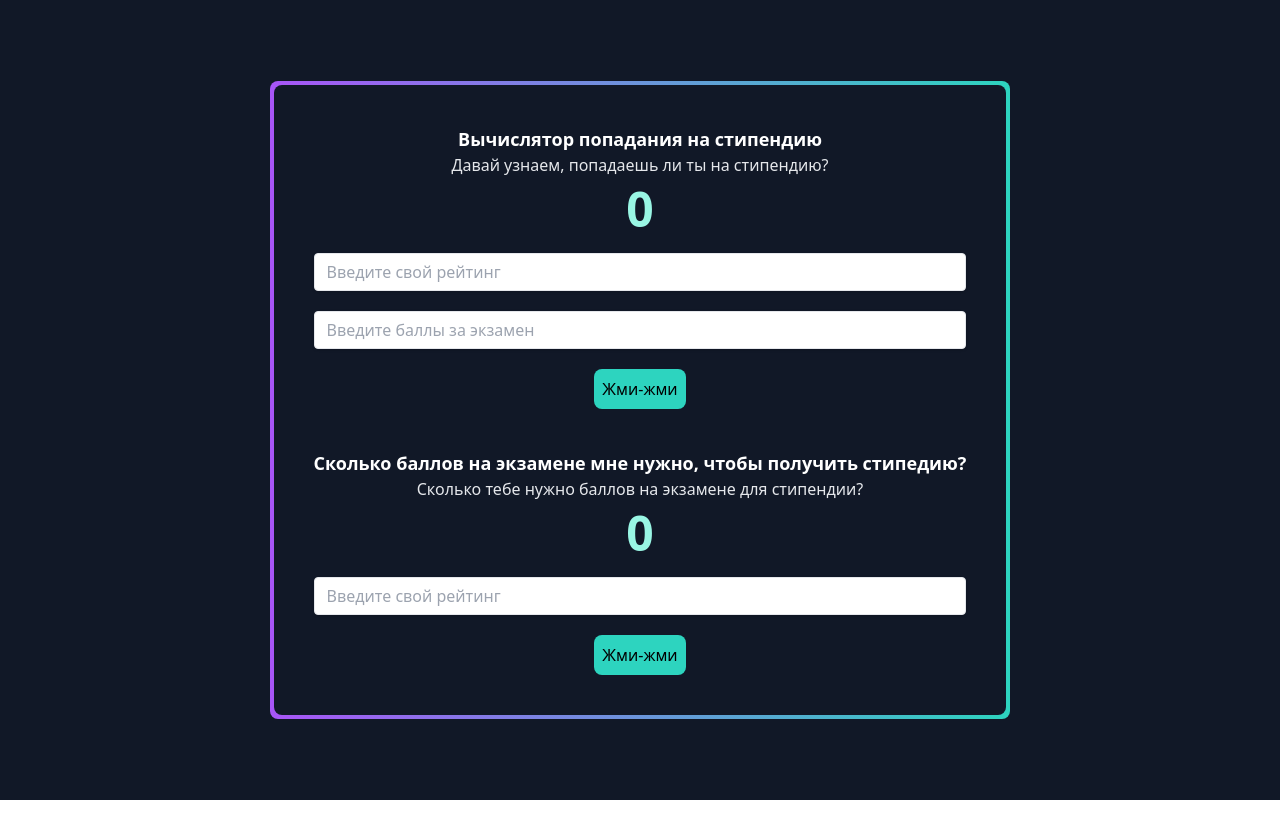
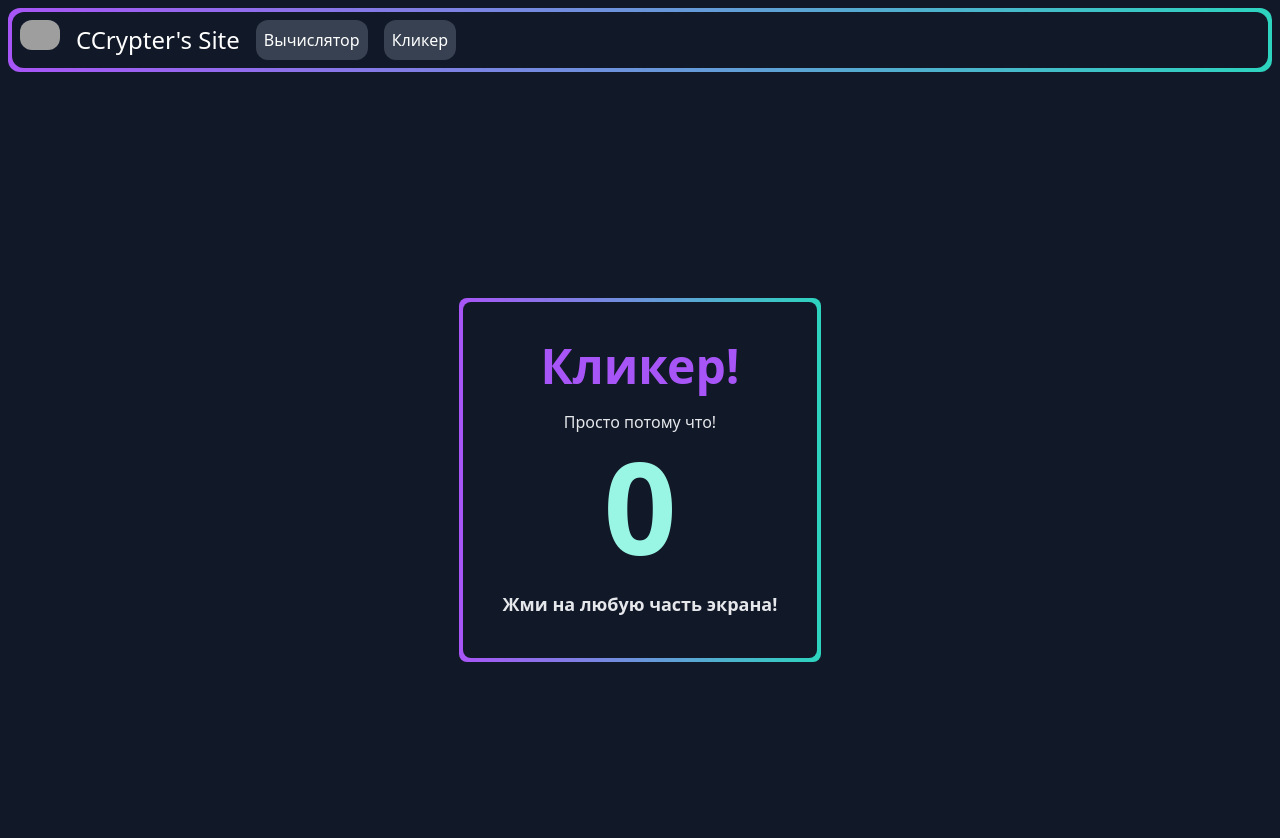
Before and after one commit to CCrypter/netlify, a Nuxt app: page /clicker in a window 1280 px wide. Shown: the top 838 px of the page. Before the commit the page ends 800 px from the top, so only its background shows below. Built offline with nearby package versions, Linux system fonts and the light colour scheme; grey boxes are pictures that could not be loaded.

Commit message:
build 2
Added too many features:
-Header
-Clicker page
-LogIn and LogOut pages(not working)

```diff
--- /dev/null
+++ b/layouts/default.vue
@@ -0,0 +1,22 @@
+<template>
+      <header class="">
+    <div class="bg-gray-900 w-full flex flex-row p-2 justify-center">
+        <div class = "bg-gradient-to-r from-purple-500 to-teal-400 justify-center rounded-xl p-1 w-full">
+            <div class = "bg-gray-900 justify-start flex flex-auto rounded-xl p-2">
+                <div class ="">
+                    <img src="assets/img/CCrypter.png" class ="w-10 rounded-xl">
+                </div>
+                <nav class = "text-white text-center flex items-center px-4 gap-4">
+
+                    <p class="my-auto text-2xl rounded-xl hover:bg-gradient-to-r from-purple-500 to-teal-400 hover:text-black">CCrypter's Site</p>
+                    <NuxtLink to = "/" class="my-auto p-2 rounded-xl bg-gray-700 hover:bg-gradient-to-r from-purple-500 to-teal-400 hover:text-black">Вычислятор</NuxtLink>
+                    <NuxtLink to = "/clicker" class="my-auto p-2 rounded-xl bg-gray-700 hover:bg-gradient-to-r from-purple-500 to-teal-400 hover:text-black">Кликер</NuxtLink>
+                </nav>
+            </div>
+        </div>
+    </div>
+  </header>
+    <div>
+        <slot/>
+    </div>
+</template>
--- /dev/null
+++ b/pages/LogIn.vue
@@ -0,0 +1,9 @@
+<template>
+  <div class="min-h-screen bg-gray-900 flex items-center justify-center">
+    <div class="bg-gradient-to-r from-purple-500 to-teal-400 p-1 rounded-lg">
+      <div class="bg-gray-900 rounded-lg p-10">
+        <h1 class="text-white text-lg font-bold text-center">LogIn</h1>
+      </div>
+    </div>
+  </div>
+  </template>
--- /dev/null
+++ b/pages/LogOut.vue
@@ -0,0 +1,9 @@
+<template>
+  <div class="min-h-screen bg-gray-900 flex items-center justify-center">
+    <div class="bg-gradient-to-r from-purple-500 to-teal-400 p-1 rounded-lg">
+      <div class="bg-gray-900 rounded-lg p-10">
+        <h1 class="text-white text-lg font-bold text-center">LogOut</h1>
+      </div>
+    </div>
+  </div>
+  </template>
--- /dev/null
+++ b/pages/clicker.vue
@@ -0,0 +1,31 @@
+<template>
+  <div class="min-h-screen bg-gray-900 flex items-center justify-center" @click = 'ClickerIncrease'>
+    <div class="bg-gradient-to-r from-purple-500 to-teal-400 p-1 rounded-lg">
+      <div class="bg-gray-900 rounded-lg p-10">
+        <h1 class="text-purple-500 text-5xl font-bold text-center mb-5 no-select">Кликер!</h1>
+        <p class="text-gray-200 text-center no-select">{{text1}}</p>
+        <p class="text-teal-200 text-9xl font-bold text-center mt-2 mb-5 no-select" >{{clickerScore}}</p>
+        <p class="text-gray-200 text-center text-lg font-bold no-select">Жми на любую часть экрана!</p>
+      </div>
+    </div>
+  </div>
+  </template>
+  <script setup lang = "ts">
+
+  import {ref} from 'vue';
+
+  const text1 = ref<string>('Просто потому что!')
+  const clickerScore = ref<number>(0);
+
+  const ClickerIncrease = ()=> {
+    clickerScore.value += 1
+  }
+</script>
+<style>
+.no-select {
+  user-select: none; /* Основное свойство */
+  -webkit-user-select: none; /* Для Safari */
+  -moz-user-select: none;    /* Для Firefox */
+  -ms-user-select: none;     /* Для Internet Explorer/Edge */
+}
+</style>
--- a/app.vue
+++ b/pages/index.vue
@@ -1,7 +1,7 @@
 <template>
   <div class="min-h-screen bg-gray-900 flex items-center justify-center">
-    <div class="bg-gradient-to-r from-purple-500 to-teal-400 p-1 rounded-lg">
-      <div class="bg-gray-900 rounded-lg p-10">
+    <div class="bg-gradient-to-r from-purple-500 to-teal-400 p-1 rounded-xl">
+      <div class="bg-gray-900 rounded-xl p-10">
         <h1 class="text-white text-lg font-bold text-center">Вычислятор попадания на стипендию</h1>
         <p class="text-gray-200 text-center">{{result}}</p>
         <p class="text-teal-200 text-5xl font-bold text-center mt-2 mb-5">{{score}}</p>
@@ -13,7 +13,7 @@
         <h1 class="text-white text-lg font-bold text-center mt-10">Сколько баллов на экзамене мне нужно, чтобы получить стипедию?</h1>
         <p class="text-gray-200 text-center">{{result1}}</p>
         <p class="text-teal-200 text-5xl font-bold text-center mt-2 mb-5">{{score1}}</p>
-        <input class="shadow appearance-none border rounded w-full py-2 px-3 mb-5 text-gray-700 leading-tight focus:outline-none focus:shadow-outline" min="0" max="100" v-model="rating1" type="number" @input="filterInput" placeholder="Введите свой рейтинг">
+        <input class="shadow appearance-none border rounded w-full py-2 px-3 mb-5 text-gray-700 leading-tight focus:outline-none focus:shadow-outline" required max="100" v-model="rating1" type="number" @input="filterInput" placeholder="Введите свой рейтинг">
         <div class ="flex items-center justify-center">
           <button class="rounded-lg bg-teal-400 flex items-center justify-center p-2" @click = 'scoresolver1'>Жми-жми</button>
         </div>
@@ -22,15 +22,16 @@
   </div>
   </template>
   <script setup lang = "ts">
+
     import {ref} from 'vue';
 
     const result = ref<string>('Давай узнаем, попадаешь ли ты на стипендию?')
     const result1 = ref<string>('Сколько тебе нужно баллов на экзамене для стипендии?')
     const score = ref<number>(0);
     const score1 = ref<number>(0);
-    let rating = ref<number>();
-    let rating1 = ref<number>();
-    let exam = ref<number>();
+    let rating = ref<number>(0);
+    let rating1 = ref<number>(0);
+    let exam = ref<number>(0);
 
     const scoresolver = ()=> {
       score.value = rating.value * 0.6 + exam.value * 0.4
@@ -53,6 +54,9 @@
 
     const scoresolver1 = ()=> {
       score1.value = (((6*rating1.value-10*70)/4)*-1)
+      if (score1.value < 50) {
+        score1.value = 50
+      }
       if (rating1.value < 50) {
         result1.value = "Тебя уже не спасти..."
       }
@@ -87,4 +91,4 @@
         rating1.value = 0
       }
   }
-  </script>
+</script>
--- /dev/null
+++ b/pages/test1.vue
@@ -0,0 +1,5 @@
+<template>
+  <div>
+    <p>Current Page ID: bruh</p>
+  </div>
+</template>
--- /dev/null
+++ b/pages/test2.vue
@@ -0,0 +1,30 @@
+<template>
+  <div id="LinkIndex">Это элемент с ID "LinkIndex"</div>
+  <button @click="addColorBgClass">Добавить класс "colorbg"</button>
+</template>
+
+<script setup lang="ts">
+import { onMounted } from 'vue';
+
+// Функция для добавления класса к элементу с ID "LinkIndex"
+const addColorBgClass = () => {
+  const element = document.getElementById('LinkIndex');
+  if (element) {
+    element.classList.add('colorbg');
+  }
+};
+
+// Если нужно, чтобы класс добавлялся автоматически при загрузке страницы
+onMounted(() => {
+  // addColorBgClass(); // Раскомментируйте, если нужно автоматическое добавление
+});
+</script>
+
+<style>
+.colorbg {
+  background-color: yellow;
+  padding: 10px;
+  border: 2px solid orange;
+  color: black;
+}
+</style>
--- /dev/null
+++ b/pages/trash.vue
@@ -0,0 +1,6 @@
+<template>
+               <nav class = "text-white text-center basis-1/2 flex flex-row justify-end px-4 gap-4"> //
+                    <NuxtLink to = "/LogIn" id="NuxtLinkPage2" class="my-auto p-2 rounded-xl hover:bg-gradient-to-r from-purple-500 to-teal-400 hover:text-black">LogIn</NuxtLink>
+                    <NuxtLink to = "/LogOut" id="NuxtLinkPage3" class="my-auto p-2 rounded-xl hover:bg-gradient-to-r from-purple-500 to-teal-400 hover:text-black">LogOut</NuxtLink>
+                </nav>
+</template>
```
Also changed, not shown: assets/img/CCrypter.png (added).
